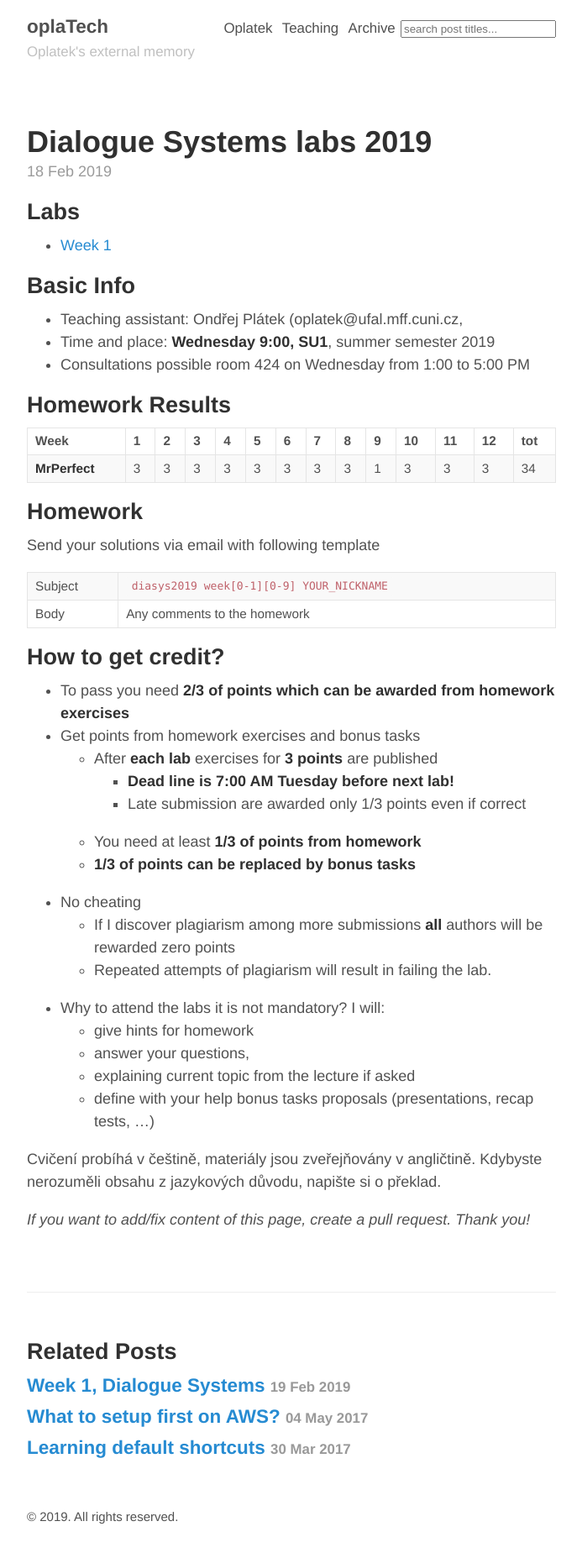
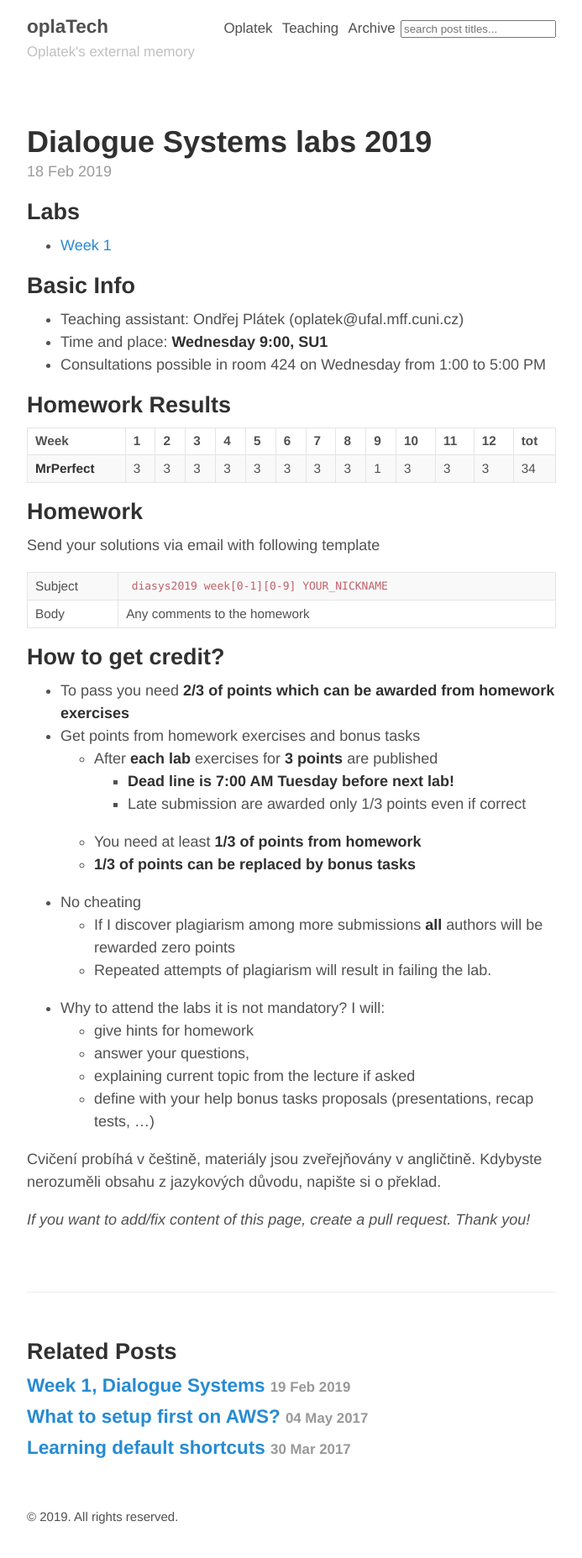
Before and after one commit to oplatek/oplatek.github.io, a Jekyll site: the page built from _posts/2019-02-18-labs-ds.md, in a window 1280 px wide. Shown: the whole page at 84% size, without its empty margins (293-986 px from the left). Built offline with Jekyll 4.4.1, drawn with Linux system fonts in a browser that asks for light colours.

Commit message:
polishing

```diff
--- a/_posts/2019-02-18-labs-ds.md
+++ b/_posts/2019-02-18-labs-ds.md
@@ -11,9 +11,9 @@ Labs
 
 Basic Info
 ----------
-- Teaching assistant: Ondřej Plátek (oplatek@ufal.mff.cuni.cz,
-- Time and place: **Wednesday 9:00, SU1**, summer semester 2019
-- Consultations possible room 424 on Wednesday from 1:00 to 5:00 PM
+- Teaching assistant: Ondřej Plátek (oplatek@ufal.mff.cuni.cz)
+- Time and place: **Wednesday 9:00, SU1**
+- Consultations possible in room 424 on Wednesday from 1:00 to 5:00 PM
 
 
 Homework Results
```
